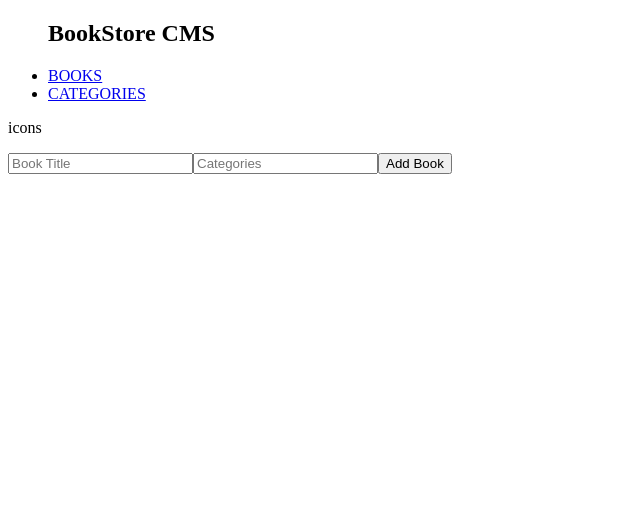
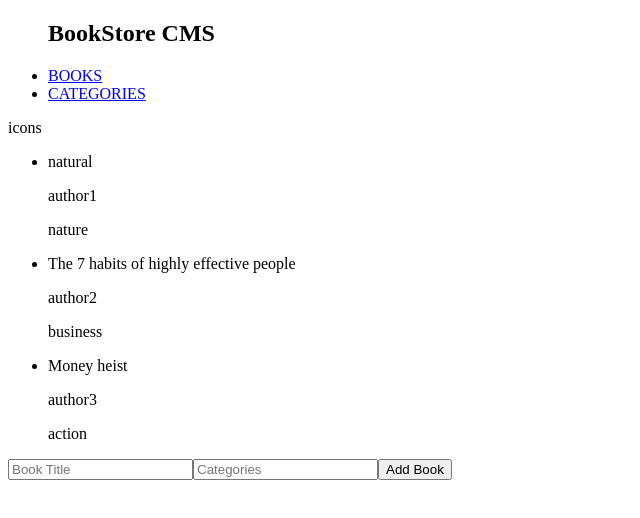
Before and after one commit to aliabbani/bookstore-react-redux, a React (Create React App) app: page / in a window 1280 px wide. Shown: the top 518 px of the page, without its empty margins (0-640 px from the left). Built offline with nearby package versions, Linux system fonts and the light colour scheme.

Commit message:
Add structure and component

```diff
--- a/package.json
+++ b/package.json
@@ -7,6 +7,7 @@
     "@testing-library/jest-dom": "^5.14.1",
     "@testing-library/react": "^11.2.7",
     "@testing-library/user-event": "^12.8.3",
+    "prop-types": "^15.7.2",
     "react": "^17.0.2",
     "react-dom": "^17.0.2",
     "react-redux": "^7.2.5",
--- a/src/components/BookContainer.js
+++ b/src/components/BookContainer.js
@@ -3,6 +3,7 @@ import { Route, Switch } from 'react-router-dom';
 import Categories from '../pages/Categories';
 import NotMatch from '../pages/NotMatch';
 import Navbar from './Navbar';
+import BookList from './BookList';
 import InputBook from './InputBook';
 
 const BookContainer = () => (
@@ -12,6 +13,7 @@ const BookContainer = () => (
 
       <Route exact path="/">
         <div className="container">
+          <BookList />
           <InputBook />
         </div>
 
@@ -26,25 +28,4 @@ const BookContainer = () => (
   </>
 );
 
-// const books = [
-//   {
-//     index: 1,
-//     title: 'natural',
-//     author: 'author1',
-//     Categories: 'nature',
-//   },
-//   {
-//     index: 2,
-//     title: 'The 7 habits of highly effective people',
-//     author: 'author2',
-//     Categories: 'business',
-//   },
-//   {
-//     index: 1,
-//     title: 'Money heist',
-//     author: 'author3',
-//     Categories: 'action',
-//   },
-// ];
-
 export default BookContainer;
--- a/src/components/BookItem.js
+++ b/src/components/BookItem.js
@@ -0,0 +1,22 @@
+import React from 'react';
+import propTypes from 'prop-types';
+
+const BookItem = ({
+  id, title, author, categories,
+}) => (
+  <li key={id}>
+    <p>{title}</p>
+    <p>{author}</p>
+    <p>{categories}</p>
+
+  </li>
+);
+
+BookItem.propTypes = {
+  id: propTypes.number.isRequired,
+  title: propTypes.string.isRequired,
+  author: propTypes.string.isRequired,
+  categories: propTypes.string.isRequired,
+};
+
+export default BookItem;
--- a/src/components/BookList.js
+++ b/src/components/BookList.js
@@ -0,0 +1,39 @@
+import React from 'react';
+import BookItem from './BookItem';
+
+const BookList = () => {
+  const books = [
+    {
+      index: 1,
+      title: 'natural',
+      author: 'author1',
+      categories: 'nature',
+    },
+    {
+      index: 2,
+      title: 'The 7 habits of highly effective people',
+      author: 'author2',
+      categories: 'business',
+    },
+    {
+      index: 1,
+      title: 'Money heist',
+      author: 'author3',
+      categories: 'action',
+    },
+  ];
+  return (
+    <ul>
+      {books.map((book) => (
+        <BookItem
+          key={book.id}
+          title={book.title}
+          author={book.author}
+          categories={book.categories}
+        />
+      ))}
+    </ul>
+  );
+};
+
+export default BookList;
```
Also changed, not shown: 2 other files (tests, documents, lock files or other folders).
